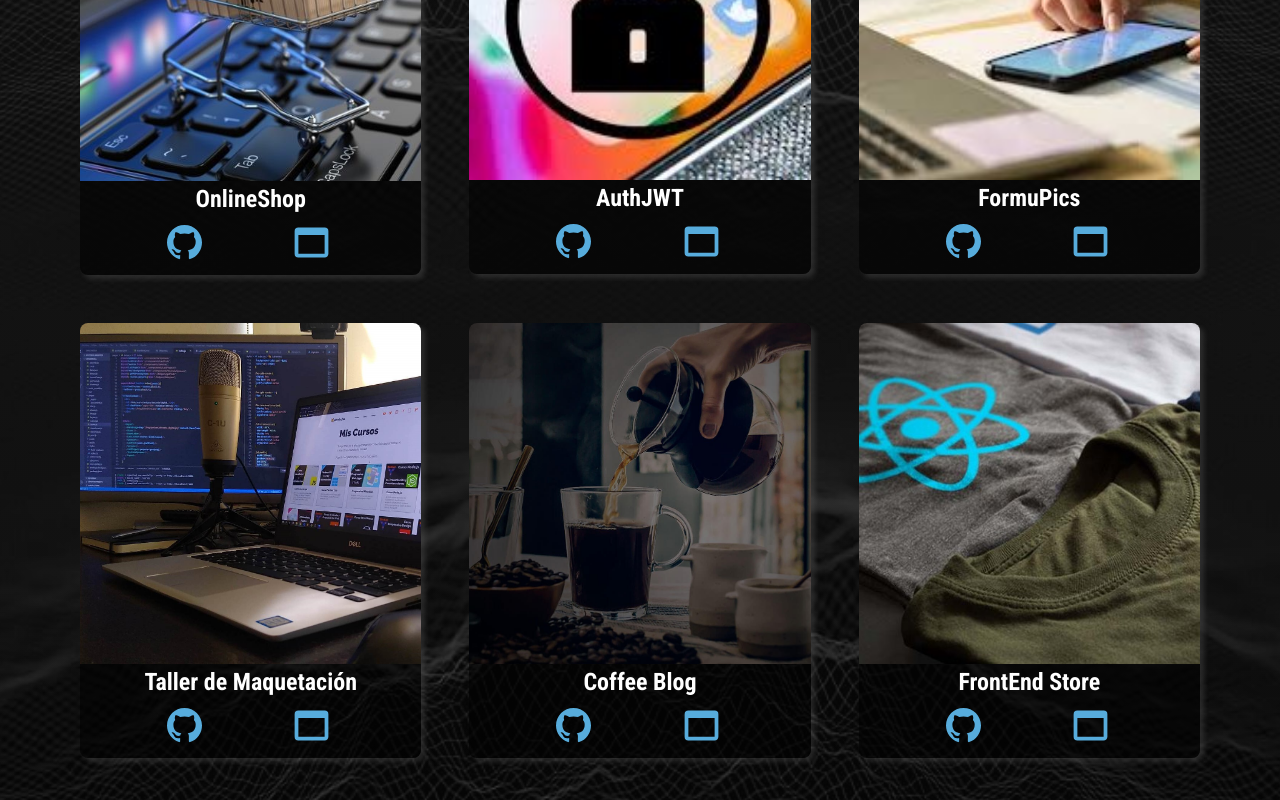
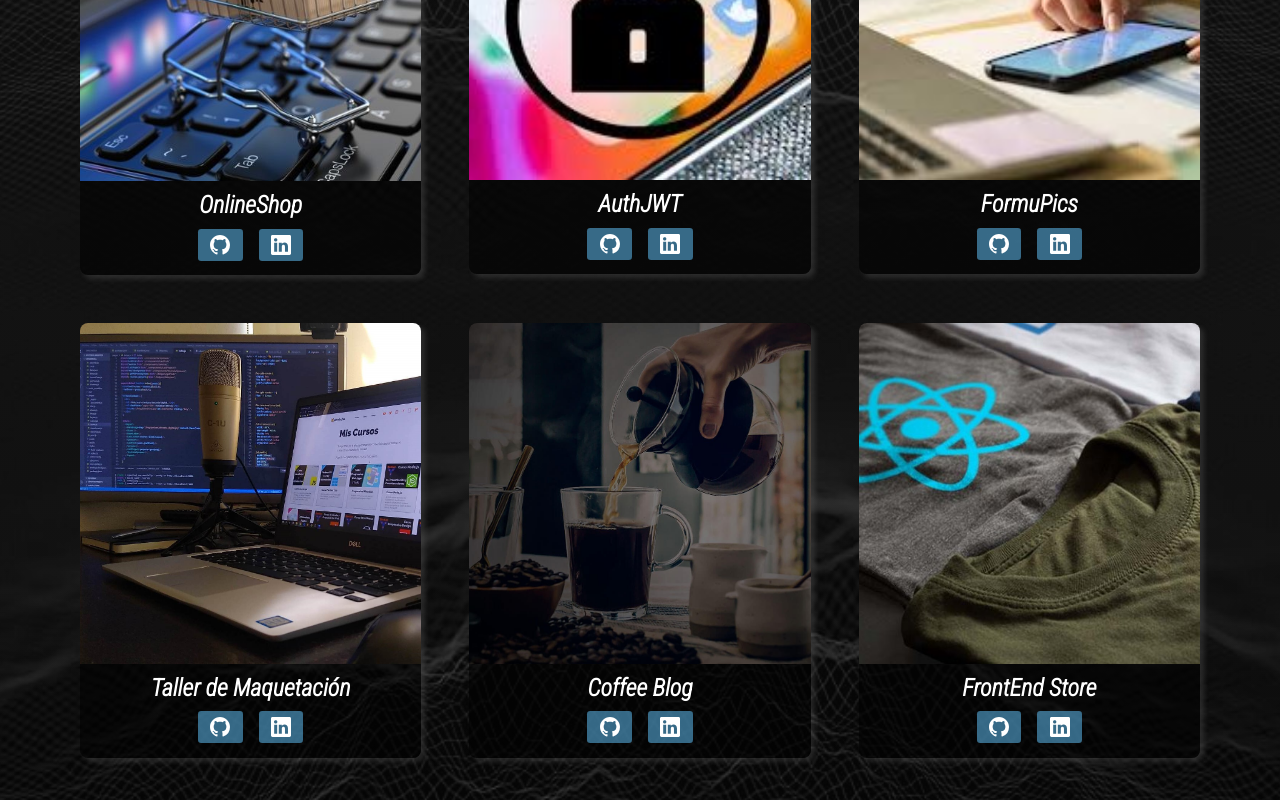
Before and after one commit to NaimCBGhassan/Portfolio, a React (Vite) app: page / in a window 1280 px wide. Shown: the part 2000-2800 px from the top of the page. Built offline with nearby package versions, Linux system fonts and the light colour scheme.

Commit message:
Open Graph

```diff
--- a/index.html
+++ b/index.html
@@ -4,7 +4,19 @@
     <meta charset="UTF-8" />
     <link rel="icon" type="image/svg+xml" href="/webhook.svg" />
     <meta name="viewport" content="width=device-width, initial-scale=1.0" />
-    <title>NaimChaya - Portfolio</title>
+    <meta name="description" content="Hi! Welcome to my professional porfolio. I'm Naim Chaya a Web Developer" />
+    <link rel="canonical" href="https://naimchayaporfolio.netlify.app/" />
+    <meta property="og:type" content="website" />
+    <meta property="og:title" name="twitter:title" content="NaimChaya Porfolio" />
+    <meta property="og:image" name="twitter:image" content="/FotoOpenGraph.jpeg" />
+    <meta property="og:url" name="twitter:url" content="https://naimchayaporfolio.netlify.app/" />
+    <meta
+      property="og:description"
+      name="twitter:description"
+      content="Hi! Welcome to my professional porfolio. I'm Naim Chaya a Web Developer"
+    />
+
+    <title>NaimChaya-Portfolio</title>
   </head>
   <body>
     <div id="root"></div>
--- a/src/components/Home/CV.jsx
+++ b/src/components/Home/CV.jsx
@@ -29,7 +29,7 @@ export default function CV({ open, setOpen }) {
       >
         <DialogTitle id="scroll-dialog-title">CV PREVIEW</DialogTitle>
         <DialogContent dividers={scroll === "paper"}>
-          <embed src="/public/CV.pdf" type="application/pdf" width="500px" height="500px" />
+          <embed src="/CV.pdf" type="application/pdf" width="500px" height="500px" />
         </DialogContent>
         <DialogActions>
           <Button onClick={() => setOpen(false)}>Cancel</Button>
--- a/src/components/Home/Home.jsx
+++ b/src/components/Home/Home.jsx
@@ -23,10 +23,10 @@ export const Home = () => {
         <TextAndIcons>
           <div>
             <a href="https://github.com/NaimCBGhassan" target="_blank " rel="noopener noreferrer">
-              <GitHub size="45px" />
+              <GitHub size="20px" />
             </a>
             <a href="https://www.linkedin.com/in/naim-chaya-06a16426b" target="_blank " rel="noopener noreferrer">
-              <LinkedIn size="45px" />
+              <LinkedIn size="20px" />
             </a>
           </div>
           <Texto>
@@ -34,7 +34,7 @@ export const Home = () => {
             {!isTabletOrMobile && <Button onClick={() => setOpen(true)}>CV PREVIEW</Button>}
             {isTabletOrMobile && (
               <a href="/src/assets/CV.pdf" download="CV-NaimChaya">
-                <Button>DOWLOAD CV</Button>
+                <Button>DOWNLOAD CV</Button>
               </a>
             )}
           </Texto>
@@ -82,11 +82,20 @@ const TextAndIcons = styled.div`
     align-items: center;
     justify-content: center;
     width: 100%;
-    gap: 2.5rem;
+    gap: 1rem;
     margin-bottom: 1.5rem;
-    color: #57acdc99;
+
+    a {
+      display: grid;
+      place-items: center;
+      color: #ffffff;
+      background-color: #57acdc99;
+      height: 2rem;
+      width: 2.8rem;
+      border-radius: 0.2rem;
+    }
+
     a:hover {
-      color: #57acdc;
       transform: scale(1.15);
     }
   }
--- a/src/components/Porfolio/Porfolio.jsx
+++ b/src/components/Porfolio/Porfolio.jsx
@@ -1,6 +1,8 @@
 import styled from "styled-components";
 import GitHub from "../../assets/GitHub";
 import { MdWebAsset } from "react-icons/md";
+import { useState } from "react";
+import LinkedIn from "../../assets/LinkedIn";
 
 const CardInfo = [
   {
@@ -8,66 +10,84 @@ const CardInfo = [
     path: "/OnlineShop.jpg",
     url: "https://onlineshopmernproject.netlify.app/",
     gitHub: "https://github.com/NaimCBGhassan/OnlineShop",
+    description: "OnlineShop is a place where you will be able to find the best phones at the lowest price",
   },
   {
     title: "AuthJWT",
     path: "/Auth.jpg",
     url: "https://naimchaya-authjwt.up.railway.app/",
     gitHub: "https://github.com/NaimCBGhassan/2-mern-JWT",
+    description: "",
   },
   {
     title: "FormuPics",
     path: "/FormuPics.jpg",
     url: "https://formupics-project.up.railway.app/",
     gitHub: "https://github.com/NaimCBGhassan/FormuPics",
+    description: "",
   },
   {
     title: "Taller de Maquetación",
     path: "/TallerDeMaquetacion.jpg",
     url: "https://naimcbghassan.github.io/taller-maquetacion/portafolio-cv/",
     gitHub: "https://github.com/NaimCBGhassan/taller-maquetacion",
+    description: "",
   },
   {
     title: "Coffee Blog",
     path: "/CoffeeBlog.jpg",
     url: "https://naimchaya-coffee-blog.netlify.app/",
     gitHub: "https://github.com/NaimCBGhassan/Blog-de-cafe",
+    description: "",
   },
   {
     title: "FrontEnd Store",
     path: "/FrontendStore.jpg",
     url: "https://naimchaya-frontend-store.netlify.app/",
     gitHub: "https://github.com/NaimCBGhassan/FrontEnd-Store",
+    description: "",
   },
   {
     title: "Freelancer Developer",
     path: "/FreelancerDeveloper.jpg",
     url: "https://naimchaya-freelancer.netlify.app/",
     gitHub: "https://github.com/NaimCBGhassan/FreelancerDeveloper",
+    description: "",
   },
 ];
 
 export const Porfolio = () => {
+  const [hover, setHover] = useState(null);
+
+  const handleHover = () => {};
+
   return (
     <StyledPorfolio id="Porfolio">
       <Title>PROJECTS</Title>
       <CardsContainer>
-        {CardInfo.map((card, index) => (
+        {CardInfo.map((card, index) => {
+          return (
             <Card key={index} href={card.url}>
+              <ImageContainer onMouseOut={() => setHover(null)} onMouseOver={() => setHover(index)}>
+                {/* <div>{index === hover && <Description> {card.description} </Description>}</div> */}
                 <Image src={card.path} alt={card.title} />
+              </ImageContainer>
               <TextContainer>
-              <h4>{card.title}</h4>
+                <h4>
+                  <i>{card.title}</i>
+                </h4>
                 <div>
-                <a href={card.gitHub} target="_blank " rel="noopener noreferrer">
-                  <GitHub size="35px" />
+                  <a href="https://github.com/NaimCBGhassan" target="_blank " rel="noopener noreferrer">
+                    <GitHub size="20px" />
                   </a>
-                <a href={card.url} target="_blank " rel="noopener noreferrer">
-                  <MdWebAsset size="45px" />
+                  <a href="https://www.linkedin.com/in/naim-chaya-06a16426b" target="_blank " rel="noopener noreferrer">
+                    <LinkedIn size="20px" />
                   </a>
                 </div>
               </TextContainer>
             </Card>
-        ))}
+          );
+        })}
       </CardsContainer>
     </StyledPorfolio>
   );
@@ -114,20 +134,60 @@ const TextContainer = styled.div`
   padding-bottom: 0.4rem;
   h4 {
     font-size: 1.5rem;
-    margin-bottom: 0.4rem;
+    margin: 0.6rem;
   }
-
   div {
     display: flex;
     align-items: center;
-    justify-content: space-evenly;
-    color: #57acdc;
-    transition: all 0.25s ease-in;
+    justify-content: center;
+    width: 100%;
+    gap: 1rem;
+    margin-bottom: 0.5rem;
+
+    a {
+      display: grid;
+      place-items: center;
+      color: #ffffff;
+      background-color: #57acdc99;
+      height: 2rem;
+      width: 2.8rem;
+      border-radius: 0.2rem;
+    }
 
     a:hover {
-      color: #57acdc99;
+      transform: scale(1.15);
     }
   }
+`;
+
+const ImageContainer = styled.div`
+  position: relative;
+  line-height: 0;
+  cursor: pointer;
+
+  div {
+    border-radius: 0.5rem 0.5rem 0 0;
+    position: absolute;
+    top: 0;
+    bottom: 0;
+    left: 0;
+    right: 0;
+    padding: 1rem;
+  }
+
+  div:hover {
+    background: rgba(233, 30, 99, 0.75);
+    p {
+      border: solid 2.5px white;
+    }
+  }
+`;
+
+const Description = styled.p`
+  height: 100%;
+  padding: 1.8rem;
+  font-size: 1.8rem;
+  line-height: 2.5rem;
 `;
 
 const Image = styled.img`
```
Also changed, not shown: public/FotoOpenGraph.jpeg (added). Lines whose indentation alone changed are shown as unchanged.
